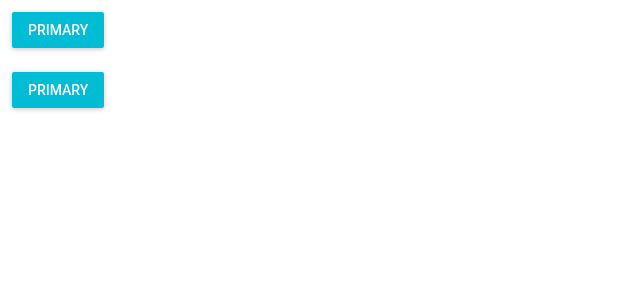
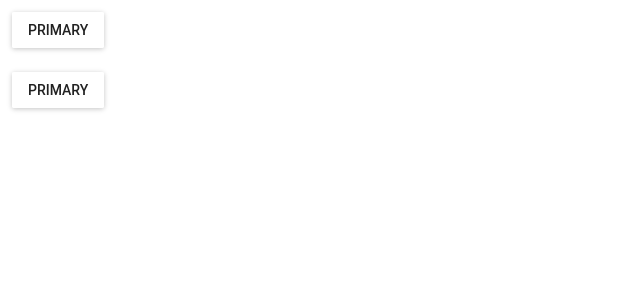
Before and after one commit to Edyta2801/exercises-reat, a React (Create React App) app: page / in a window 1280 px wide. Shown: the top 300 px of the page, without its empty margins (0-640 px from the left). Built offline with nearby package versions, Linux system fonts and the light colour scheme.

Commit message:
random generated color of button

```diff
--- a/src/Button.js
+++ b/src/Button.js
@@ -7,7 +7,8 @@ const Button = (props) => (
   <div>
     <RaisedButton
       label="Primary"
-      primary={true}
+      primary={Boolean(Math.round(Math.random()))}
+      secondary={Boolean(Math.round(Math.random()))}
       style={style}
       onClick={props.onClick}
     />
```
